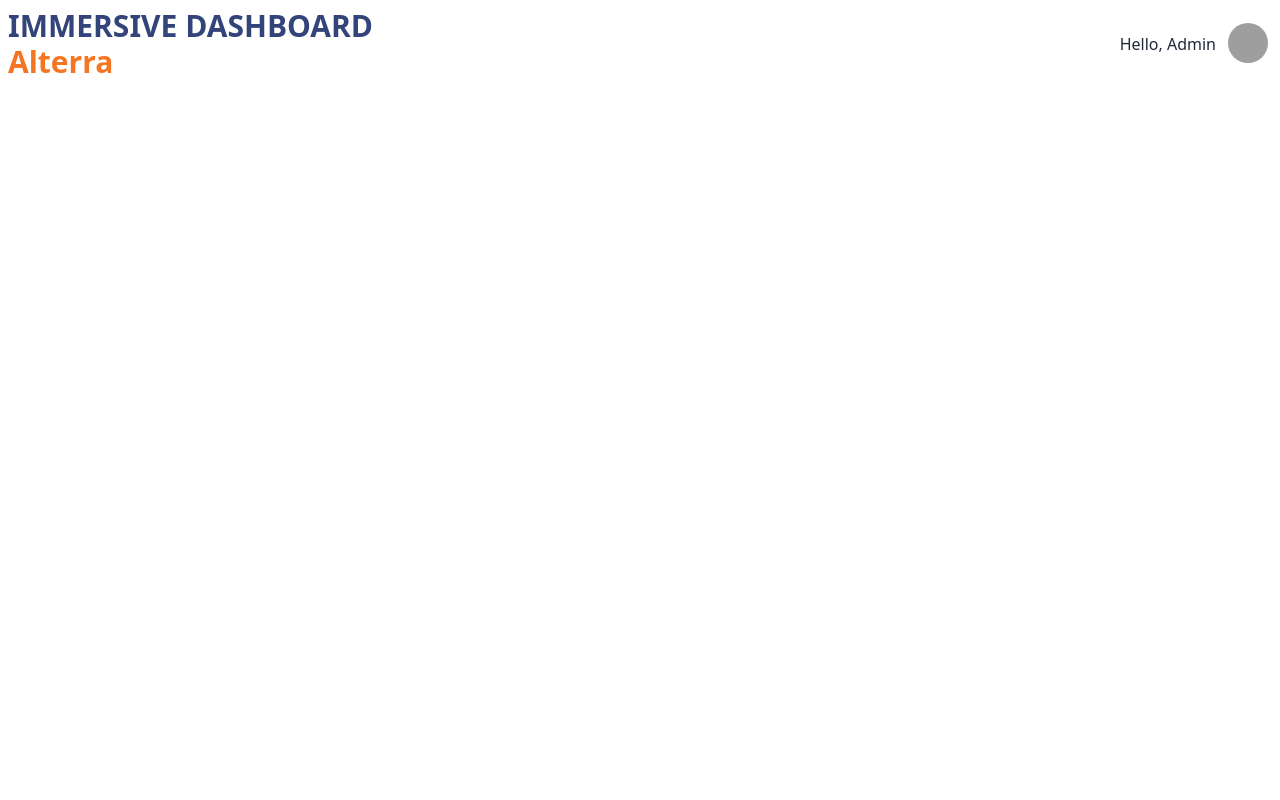
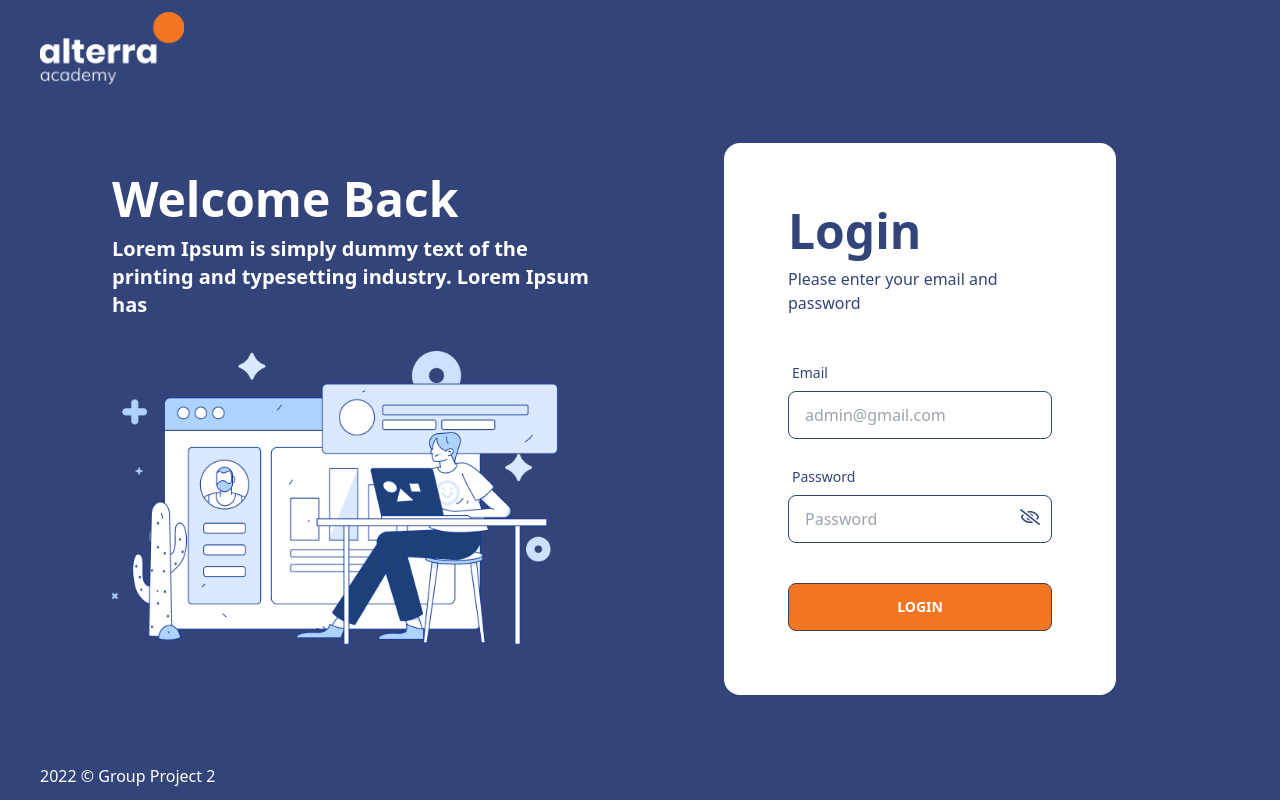
Before and after one commit to kelompok-2-immarsive/FE_Dashboard, a React (Vite) app: page / in a window 1280 px wide. Built offline with nearby package versions, Linux system fonts and the light colour scheme; grey boxes are pictures that could not be loaded.

Commit message:
nyoba resolve conflict

```diff
--- a/src/App.jsx
+++ b/src/App.jsx
@@ -2,14 +2,14 @@ import { useState } from 'react'
 import reactLogo from './assets/react.svg'
 import './App.css'
 import Login from './Pages/Login'
-import NavigationBar from './Components/NavigationBar'
+
 
 function App() {
   const [count, setCount] = useState(0)
 
   return (
     <div className="App">
-      <NavigationBar />
+      <Login />
     </div>
   )
 }
```
